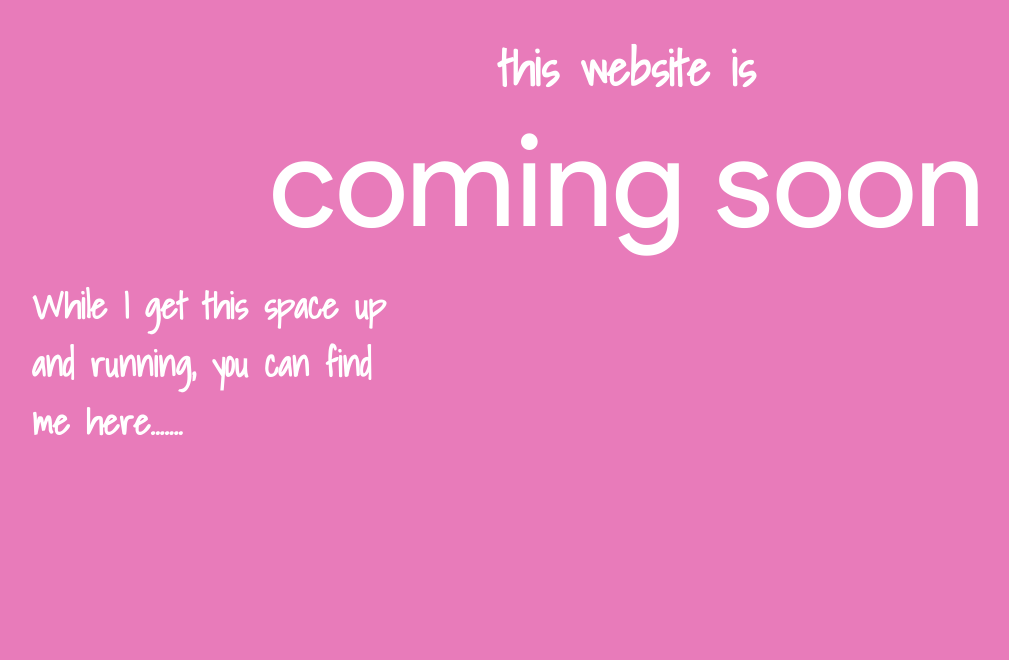
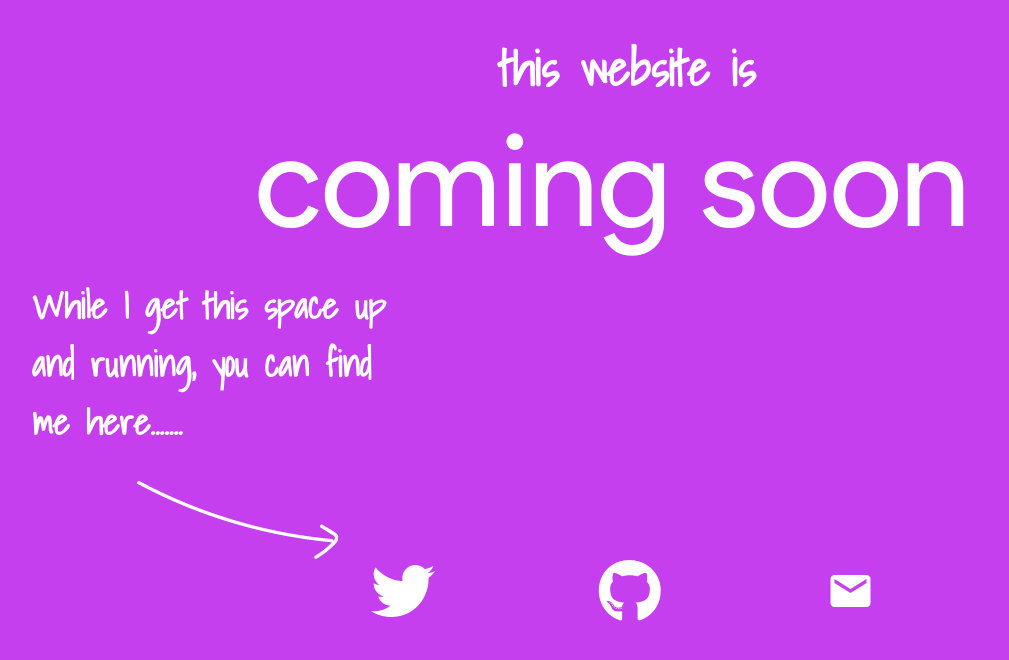
Before and after one commit to rimildeyjsr/Project-Portfolio, a plain HTML site: page index.html in a window 1280 px wide. Shown: the whole page, without its empty margins (13-1022 px from the left). Drawn offline with Linux system fonts and the light colour scheme.

Commit message:
ken burns timing slowed, links added, together class added, roll in changed to bounce

```diff
--- a/css/style.css
+++ b/css/style.css
@@ -6,7 +6,7 @@ html, body {
      overflow-y: hidden;
   }
 body {
-    animation: color-animation 50s infinite linear alternate;
+    animation: color-animation 80s infinite linear alternate;
 }
 
  @keyframes color-animation {
--- a/index.html
+++ b/index.html
@@ -36,16 +36,17 @@
          <span id="main-heading"></span>
       </div>
 
+
       <div class="content shadow-font">
-          <h2 id="content">While I get this space up<br>and running, you can find<br> me here.......</h2>
+          <h2 id="content" class="together">While I get this space up<br>and running, you can find<br> me here.......</h2>
       </div>
 
-      <img src="arrow.png" class="arrow" alt="arrow image">
+      <img src="arrow.png" class="arrow together" alt="arrow image">
 
       <div class="social">
-          <i class="fa fa-twitter fa-4x icon" aria-hidden="true"></i>
-          <i class="fa fa-github fa-4x icon" aria-hidden="true"></i>
-          <i class="material-icons icon md-48">mail</i>
+          <a href="https://twitter.com/hackertronix"><i class="fa fa-twitter fa-4x icon" aria-hidden="true"></i></a>
+          <a href="https://github.com/hackertronix"><i class="fa fa-github fa-4x icon" aria-hidden="true"></i></a>
+          <a href="mailto:hello@hackertronix.com"><i class="material-icons icon md-48">mail</i></a>
       </div>
 
   </div>
@@ -62,13 +63,11 @@
           $("#main-heading").delay(2000).css("visibility","visible").typed({
               strings:["^1000coming soon"],
               typeSpeed: 200,
-              showCursor: false,
+              showCursor: true,
               loop: false,
               onStringTyped: function(){
-                  $("#content").addClass("animated rollIn").css("visibility","visible").one(animationEnd,function(){
-                      $(".arrow").addClass("animated rollIn").css("visibility","visible").one(animationEnd,function(){
-                          $(".icon").delay(1500).addClass("animated slideInDown").css("visibility","visible");
-                      });
+                  $(".icon").addClass("animated slideInDown").css("visibility","visible").one(animationEnd,function(){
+                      $(".together").delay(1500).addClass("animated bounce").css("visibility","visible");
                   });
               }
           });
```
